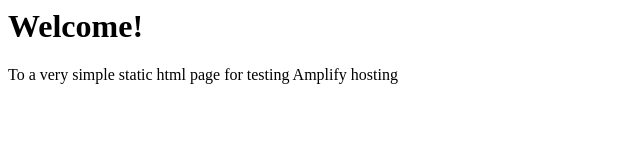
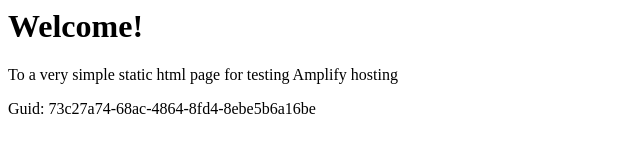
Before and after one commit to aws-aemilia-iad/Github-PR-Commit-Integration-Test-DoNotTouch-Gith-P5X5MO5I-v1-preprod-us-east-1, a website: page src/index.html in a window 1280 px wide. Shown: the whole page, without its empty margins (0-640 px from the left). Drawn offline with Linux system fonts and the light colour scheme.

Commit message:
commit from integ tests

```diff
--- a/src/index.html
+++ b/src/index.html
@@ -1,3 +1,5 @@
+
+
 <html lang="en">
 
 <head>
@@ -10,6 +12,6 @@
 <body>
     <h1>Welcome!</h1>
     <p>To a very simple static html page for testing Amplify hosting</p>
-</body>
+    <p>Guid: 73c27a74-68ac-4864-8fd4-8ebe5b6a16be</p></body>
 
 </html>
```
